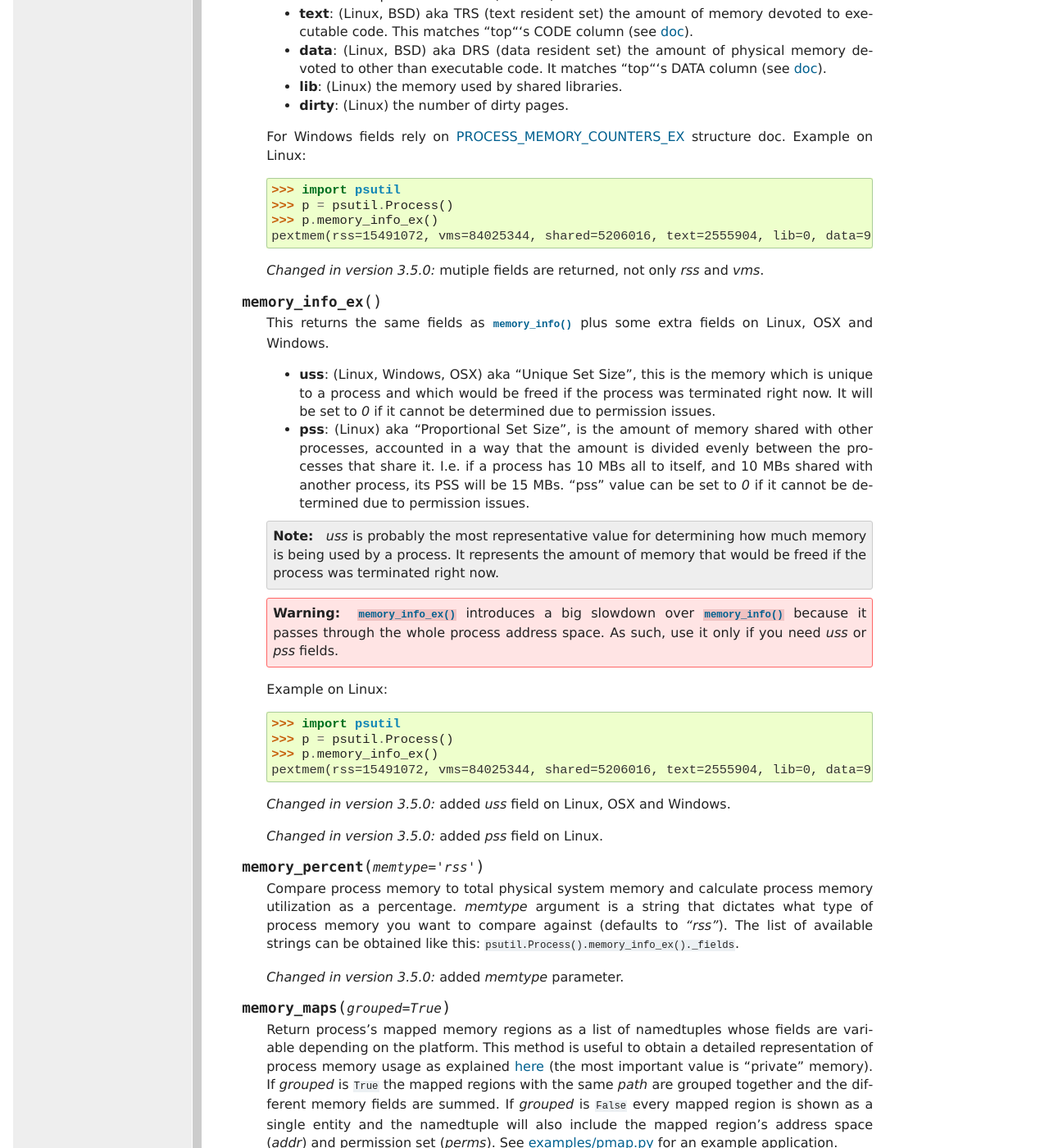
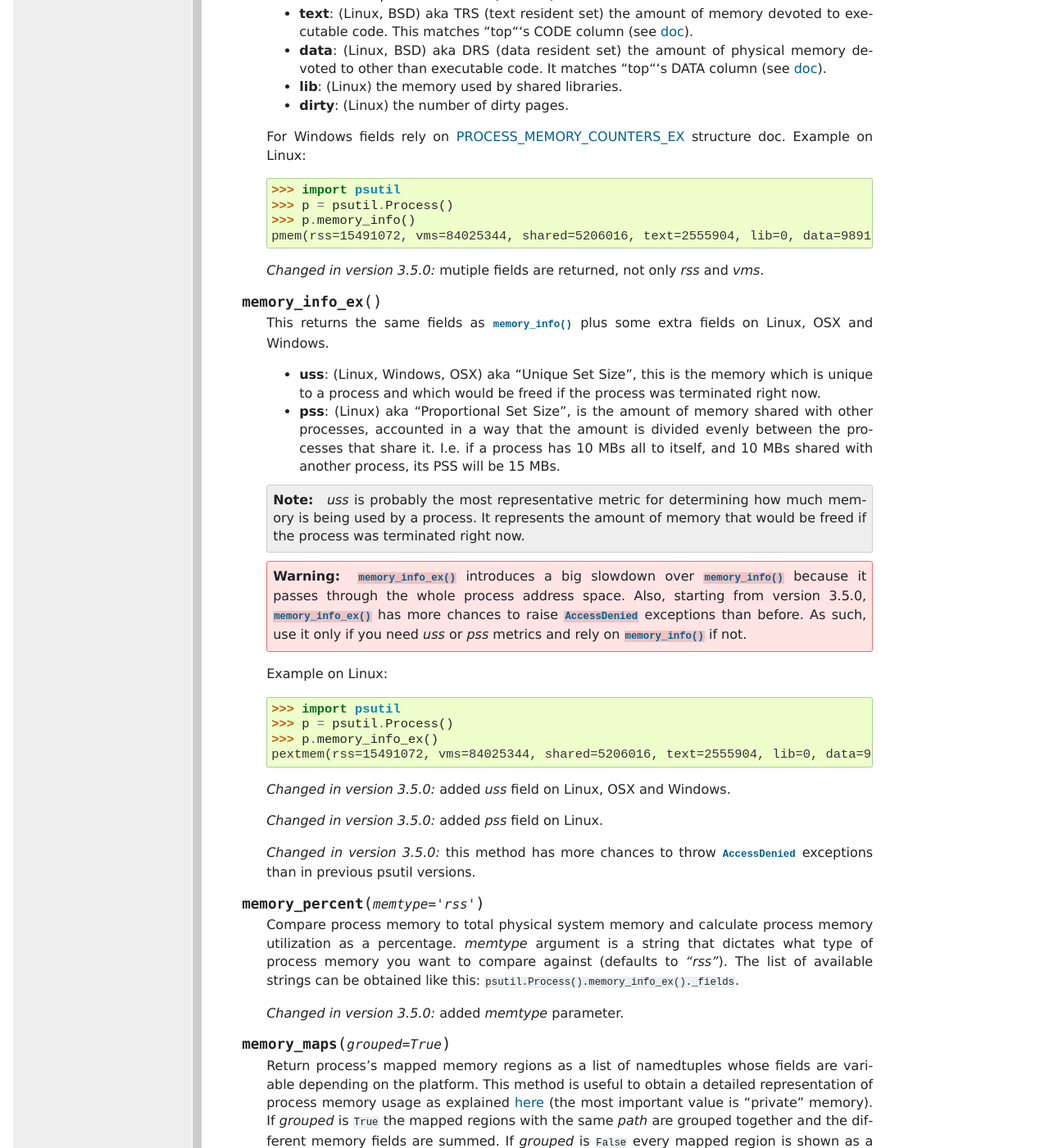
Before and after one commit to giampaolo/psutil, a Sphinx documentation site: the page built from docs/index.rst, in a window 1280 px wide and 1400 px high, scrolled down 16419 px. Shown: the whole window at 82% size. Built offline with Sphinx 7.4.7, drawn with Linux system fonts in a browser that asks for light colours; formulas are drawn with MathJax 3.

Commit message:
update doc

```diff
--- a/docs/index.rst
+++ b/docs/index.rst
@@ -1017,25 +1017,31 @@ Process class
        (see `doc <http://linux.die.net/man/1/top>`__).
        On Windows this is an alias for `wset` field and it matches "Mem Usage"
        column of taskmgr.exe.
+
      - **vms**: aka "Virtual Memory Size", this is the total amount of virtual
        memory used by the process.
        On UNIX it matches "top"'s VIRT column
        (see `doc <http://linux.die.net/man/1/top>`__).
        On Windows this is an alias for `pagefile` field and it matches
        "Mem Usage" "VM Size" column of taskmgr.exe.
+
      - **shared**: (Linux)
        memory that could be potentially shared with other processes.
        This matches "top"'s SHR column
        (see `doc <http://linux.die.net/man/1/top>`__).
+
      - **text**: (Linux, BSD)
        aka TRS (text resident set) the amount of memory devoted to
        executable code. This matches "top"'s CODE column
        (see `doc <http://linux.die.net/man/1/top>`__).
+
      - **data**: (Linux, BSD)
        aka DRS (data resident set) the amount of physical memory devoted to
        other than executable code. It matches "top"'s DATA column
        (see `doc <http://linux.die.net/man/1/top>`__).
+
      - **lib**: (Linux) the memory used by shared libraries.
+
      - **dirty**: (Linux) the number of dirty pages.
 
      For Windows fields rely on
@@ -1044,8 +1050,8 @@ Process class
 
      >>> import psutil
      >>> p = psutil.Process()
-     >>> p.memory_info_ex()
-     pextmem(rss=15491072, vms=84025344, shared=5206016, text=2555904, lib=0, data=9891840, dirty=0)
+     >>> p.memory_info()
+     pmem(rss=15491072, vms=84025344, shared=5206016, text=2555904, lib=0, data=9891840, dirty=0)
 
      .. versionchanged:: 3.5.0 mutiple fields are returned, not only `rss` and
         `vms`.
@@ -1057,20 +1063,16 @@ Process class
 
      - **uss**: (Linux, Windows, OSX) aka "Unique Set Size", this is the memory
        which is unique to a process and which would be freed if the process was terminated right now.
-       It will be set to `0` if it cannot be determined due to permission
-       issues.
 
      - **pss**: (Linux) aka "Proportional Set Size", is the amount of memory
        shared with other processes, accounted in a way that the amount is
        divided evenly between the processes that share it.
        I.e. if a process has 10 MBs all to itself, and 10 MBs shared with
        another process, its PSS will be 15 MBs.
-       "pss" value can be set to `0` if it cannot be determined due to
-       permission issues.
 
      .. note::
-       `uss` is probably the most representative value for determining how much
-       memory is being used by a process.
+       `uss` is probably the most representative metric for determining how
+       much memory is being used by a process.
        It represents the amount of memory that would be freed if the process
        was terminated right now.
 
@@ -1078,7 +1080,10 @@ Process class
        :meth:`memory_info_ex` introduces a big slowdown over
        :meth:`memory_info` because it passes through the whole process address
        space.
-       As such, use it only if you need `uss` or `pss` fields.
+       Also, starting from version 3.5.0, :meth:`memory_info_ex` has more
+       chances to raise :class:`AccessDenied` exceptions than before.
+       As such, use it only if you need `uss` or `pss` metrics and rely on
+       :meth:`memory_info` if not.
 
      Example on Linux:
 
@@ -1089,6 +1094,8 @@ Process class
 
      .. versionchanged:: 3.5.0 added `uss` field on Linux, OSX and Windows.
      .. versionchanged:: 3.5.0 added `pss` field on Linux.
+     .. versionchanged:: 3.5.0 this method has more chances to throw
+        :class:`AccessDenied` exceptions than in previous psutil versions.
 
   .. method:: memory_percent(memtype="rss")
 
```
